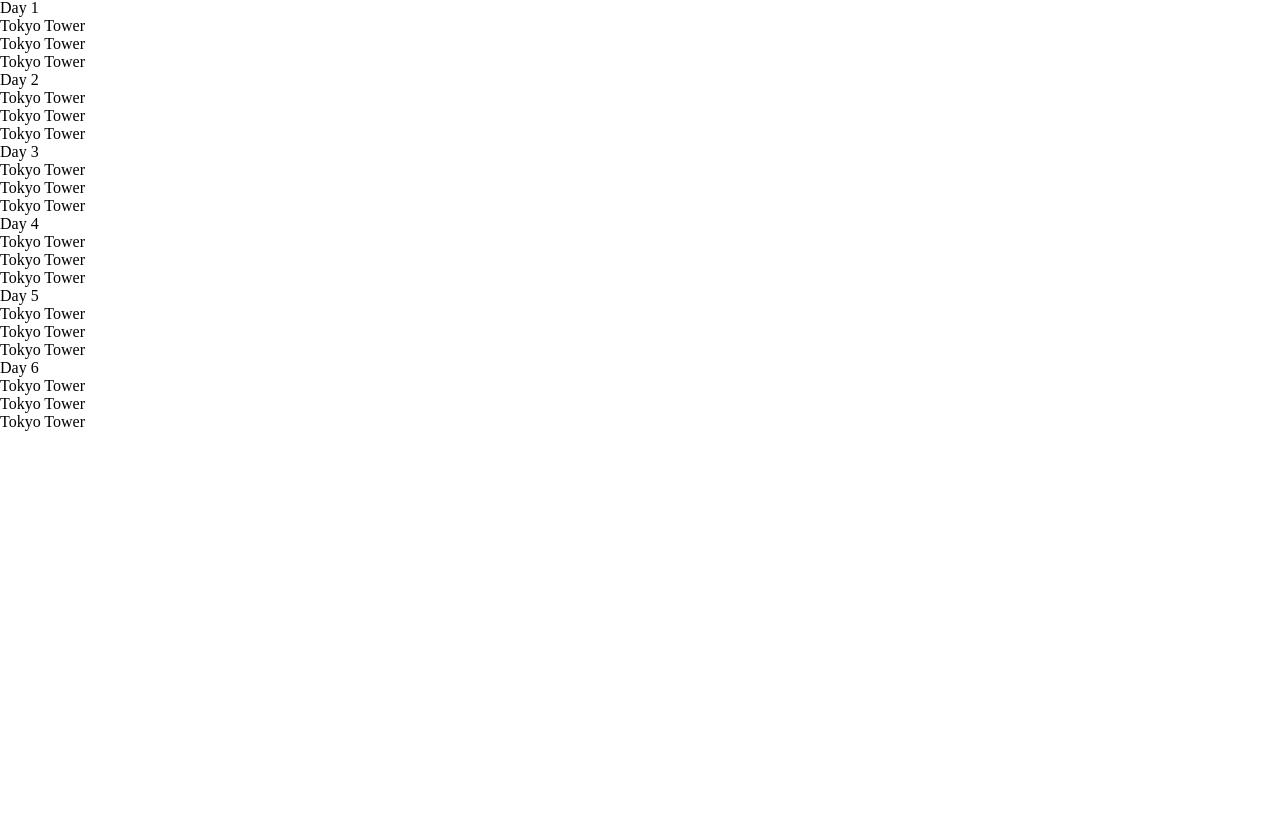
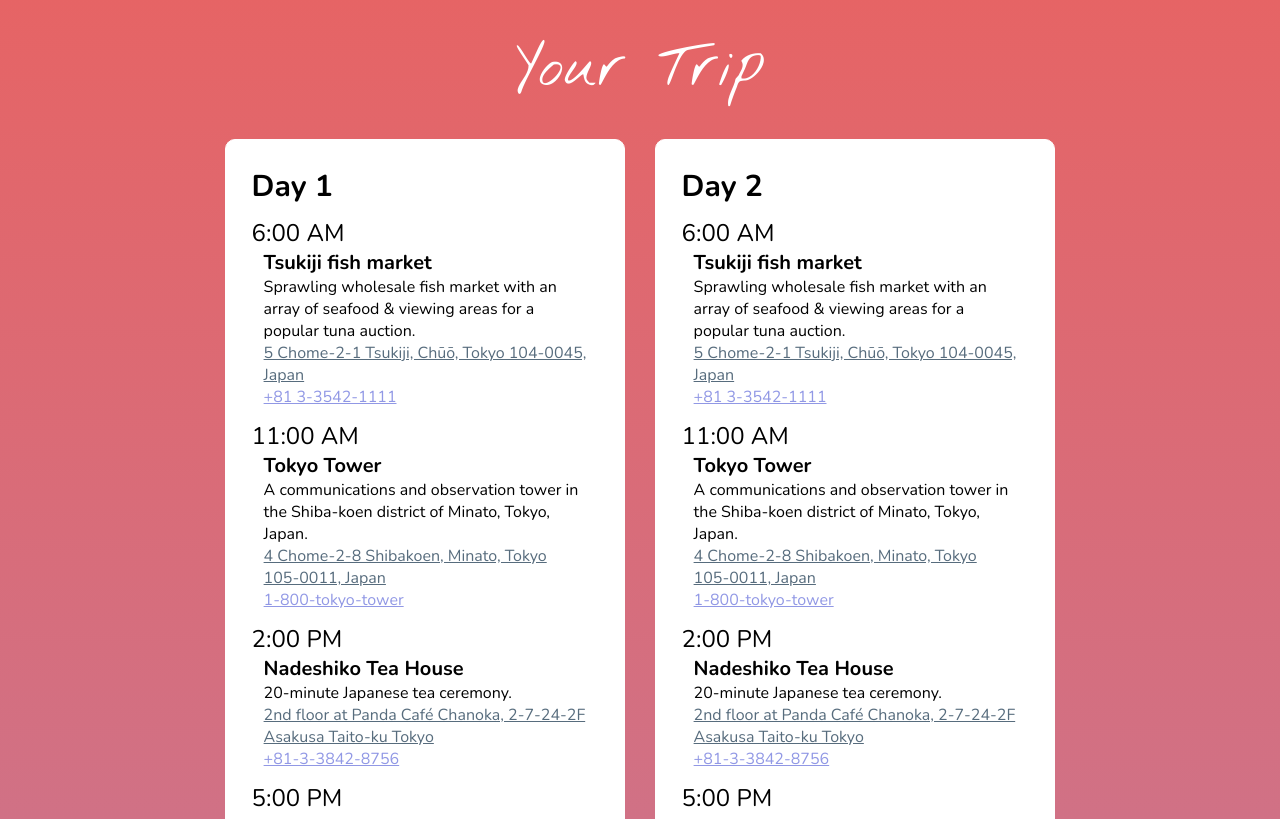
Before and after one commit to maya-rosmarin/Carmen, a React (Create React App) app in the folder frontend/: page / in a window 1280 px wide. Shown: the part 2401-3220 px from the top of the page. Before the commit the page ends 2832 px from the top, so only its background shows below. Built offline with nearby package versions, Linux system fonts and the light colour scheme.

Commit message:
added skeleton itinerary

```diff
--- a/frontend/public/index.html
+++ b/frontend/public/index.html
@@ -6,7 +6,7 @@
     <meta name="theme-color" content="#000000">
     <link rel="manifest" href="%PUBLIC_URL%/manifest.json">
     <link rel="shortcut icon" href="%PUBLIC_URL%/favicon.ico">
-    <link href="https://fonts.googleapis.com/css?family=Nunito|Nothing+You+Could+Do|Homemade+Apple|Poiret+One" rel="stylesheet">
+    <link href="https://fonts.googleapis.com/css?family=Nunito:400,700|Nothing+You+Could+Do|Homemade+Apple|Poiret+One" rel="stylesheet">
     <link rel="icon" href="../src/assets/img/favicon-car.ico" type="image/gif" >
     <script src="//cdnjs.cloudflare.com/ajax/libs/jquery/2.0.3/jquery.min.js"></script>
     <!--
--- a/frontend/src/App.js
+++ b/frontend/src/App.js
@@ -1,6 +1,8 @@
 import React, { Component } from 'react';
-import Questionnaire from './components/questionnaire';
-import Itinerary from './components/itinerary';
+import Questionnaire from './components/questionnaire/questionnaire';
+import Itinerary from './components/itinerary/itinerary';
+import './assets/stylesheets/question.css';
+import './assets/stylesheets/itinerary.css';
 
 class App extends Component {
   render() {
--- /dev/null
+++ b/frontend/src/assets/stylesheets/itinerary.css
@@ -0,0 +1,60 @@
+.overview-itinerary {
+    background: linear-gradient(#e66465, #9198e5);
+    display: block;
+    justify-content: space-between;
+    align-items: center;
+    text-align: center;
+    padding-top: 30px;
+}
+
+.your-trip {
+    font-family: 'Nothing you could do';
+    color: white;
+    font-size: 60px;
+    margin-bottom: 15px;
+}
+
+.daily-itinerary {
+    text-align: left;
+    font-family: Nunito;
+    color: black;
+    font-size: 16px;
+    width: 400px;
+    display: inline-block;
+    border: 1px solid white;
+    background: white;
+    border-radius: 10px;
+    padding: 2vw 2vw;
+    margin: 15px 15px;
+    box-sizing: border-box;
+}
+
+.daily-heading {
+    font-weight: 700;
+    font-size: 30px;
+    margin-bottom: 10px;
+}
+
+
+.itinerary-index-item-time {
+    font-size: 24px;
+}
+.itinerary-item-content {
+    padding: 0px 12px;
+    margin-bottom: 12px;
+}
+
+.itinerary-index-item-name {
+    font-weight: 700;
+    font-size: 20px;
+}
+.itinerary-index-item-location {
+    cursor: pointer;
+    text-decoration: underline;
+    color: #576c7d;
+}
+.itinerary-index-item-phone {
+    cursor: pointer;
+    text-decoration: underline;
+    color: #9198e5;
+}
--- a/frontend/src/components/dailyItinerary.jsx
+++ /dev/null
@@ -1,17 +0,0 @@
-import React, { Component } from 'react';
-import ItineraryIndexItem from './itineraryIndexItem';
-
-class DailyItinerary extends Component {
-  render () {
-    return (
-      <div>
-        <div className="daily-heading">Day {this.props.day}</div>
-          <ItineraryIndexItem name={"Tokyo Tower"} />
-          <ItineraryIndexItem name={"Tokyo Tower"} />
-          <ItineraryIndexItem name={"Tokyo Tower"} />
-      </div>
-    )
-  }
-}
-
-export default DailyItinerary;
--- /dev/null
+++ b/frontend/src/components/itinerary/dailyItinerary.jsx
@@ -0,0 +1,37 @@
+import React, { Component } from 'react';
+import ItineraryIndexItem from './itineraryIndexItem';
+
+class DailyItinerary extends Component {
+  render () {
+    return (
+      <div className="daily-itinerary">
+        <div className="daily-heading">Day {this.props.day}</div>
+            <ItineraryIndexItem name={"Tsukiji fish market"}
+            time={"6:00 AM"}
+            description={"Sprawling wholesale fish market with an array of seafood & viewing areas for a popular tuna auction."}
+            location={"5 Chome-2-1 Tsukiji, Chūō, Tokyo 104-0045, Japan"}
+            phone={"+81 3-3542-1111"}/>
+
+            <ItineraryIndexItem name={"Tokyo Tower"}
+            time={"11:00 AM"}
+            description={"A communications and observation tower in the Shiba-koen district of Minato, Tokyo, Japan."}
+            location={"4 Chome-2-8 Shibakoen, Minato, Tokyo 105-0011, Japan"}
+            phone="1-800-tokyo-tower"/>
+
+            <ItineraryIndexItem name={"Nadeshiko Tea House"}
+            time={"2:00 PM"}
+            description={"20-minute Japanese tea ceremony."}
+            location={"2nd floor at Panda Café Chanoka, 2-7-24-2F Asakusa Taito-ku Tokyo"}
+            phone="+81-3-3842-8756"/>
+
+            <ItineraryIndexItem name={"SHIBUYA109 Shopping"}
+            time={"5:00 PM"}
+            description={"Shibuya 109 is a 10-floor fashion shopping mall loaded with mini-shops where you can buy trendy clothes, extravagant accessories, branded make-up and beauty paraphernalia, and hard-to-find stylish shoes and boots of the latest trend in Tokyo. It is one of those high-rise iconic buildings you will see upon stepping in Shibuya’s grounds, and is almost considered as a tourist attraction in Tokyo. "}
+            location={"2 Chome-29-1 Dogenzaka, 渋谷区 Tokyo 150-0043, Japan"}
+            phone="+81 3-3477-5111"/>
+      </div>
+    )
+  }
+}
+
+export default DailyItinerary;
--- a/frontend/src/components/itinerary.jsx
+++ b/frontend/src/components/itinerary/itinerary.jsx
@@ -4,7 +4,8 @@
 class Itinerary extends Component {
   render () {
     return (
-      <div>
+      <div className="overview-itinerary">
+        <div className="your-trip">Your Trip</div>
         <DailyItinerary day={"1"} />
         <DailyItinerary day={"2"} />
         <DailyItinerary day={"3"} />
--- /dev/null
+++ b/frontend/src/components/itinerary/itineraryIndexItem.jsx
@@ -0,0 +1,19 @@
+import React, { Component } from 'react';
+
+class ItineraryIndexItem extends Component {
+  render () {
+    return (
+      <div>
+        <div className="itinerary-index-item-time">{this.props.time}</div>
+        <div className="itinerary-item-content">
+            <div className="itinerary-index-item-name">{this.props.name}</div>
+            <div className="itinerary-index-item-description">{this.props.description}</div>
+            <div className="itinerary-index-item-location">{this.props.location}</div>
+            <div className="itinerary-index-item-phone">{this.props.phone}</div>
+        </div>
+      </div>
+    )
+  }
+}
+
+export default ItineraryIndexItem;
--- a/frontend/src/components/itineraryIndexItem.jsx
+++ /dev/null
@@ -1,13 +0,0 @@
-import React, { Component } from 'react';
-
-class ItineraryIndexItem extends Component {
-  render () {
-    return (
-      <div>
-        <div className="itinerary-index-item-name">{this.props.name}</div>
-      </div>
-    )
-  }
-}
-
-export default ItineraryIndexItem;
--- a/frontend/src/components/question.jsx
+++ b/frontend/src/components/questionnaire/question.jsx
@@ -1,5 +1,4 @@
 import React from 'react';
-import '../assets/stylesheets/question.css';
 import { cityTiles } from './cities';
 
 class Question extends React.Component {
```
Also changed, not shown: frontend/src/components/questionnaire/cities.jsx (renamed from frontend/src/components/cities.jsx), frontend/src/components/questionnaire/questionnaire.jsx (renamed from frontend/src/components/questionnaire.jsx).
